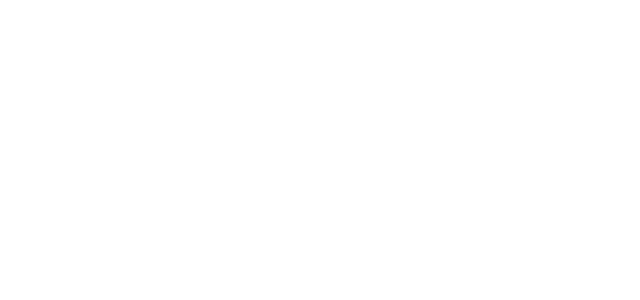
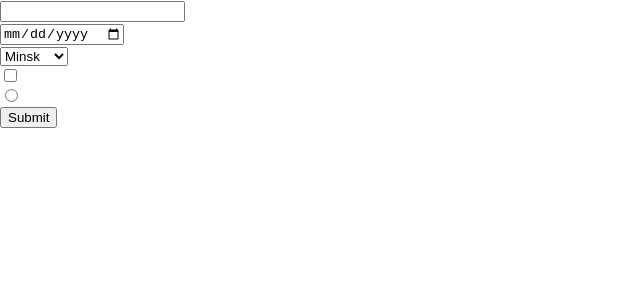
Before and after one commit to AntonFio/React2023Q1, a React (Vite) app in the folder react-form/: page / in a window 1280 px wide. Shown: the top 300 px of the page, without its empty margins (0-640 px from the left). Built offline with nearby package versions, Linux system fonts and the light colour scheme.

Commit message:
feat:add test form

```diff
--- a/react-form/src/App.tsx
+++ b/react-form/src/App.tsx
@@ -1,8 +1,98 @@
+/* eslint-disable @typescript-eslint/ban-types */
 import './App.css';
-import React from 'react';
+import React, { Component } from 'react';
 
-function App() {
-  return <div className="App"></div>;
+interface Prop {
+  valueName: string;
+  valueDate: string;
+  valueSelect: string;
+  valueCheckbox: boolean;
+  valueRadio: boolean;
 }
 
-export default App;
+interface State {
+  data: Prop[];
+}
+
+export default class App extends Component<{}, State> {
+  state = {
+    data: [] as {
+      valueName: string;
+      valueDate: string;
+      valueSelect: string;
+      valueCheckbox: boolean;
+      valueRadio: boolean;
+    }[],
+  };
+
+  inputName = React.createRef<HTMLInputElement>();
+  inputDate = React.createRef<HTMLInputElement>();
+  dateSelect = React.createRef<HTMLSelectElement>();
+  checkbox = React.createRef<HTMLInputElement>();
+  inputRadio = React.createRef<HTMLInputElement>();
+
+  handleSubmit = (e: React.FormEvent<HTMLFormElement>) => {
+    e.preventDefault();
+    // const valueName = this.inputName.current?.value || '';
+    // const valueDate = this.inputDate.current?.value || '';
+    // const valueSelect = this.dateSelect.current?.value || '';
+    // const valueCheckbox = this.checkbox.current?.checked;
+    // const valueRadio = this.inputRadio.current?.checked;
+    const data = {
+      valueName: this.inputName.current!.value,
+      valueDate: this.inputDate.current!.value,
+      valueSelect: this.dateSelect.current!.value,
+      valueCheckbox: this.checkbox.current!.checked,
+      valueRadio: this.inputRadio.current!.checked,
+    };
+    this.setState((prevState) => ({ data: [...prevState.data, data] }));
+  };
+
+  handleClearButtonClick = () => {
+    this.inputName.current!.value = '';
+    this.inputDate.current!.value = '';
+    this.dateSelect.current!.value = '';
+    this.checkbox.current!.checked;
+    this.inputRadio.current!.checked;
+  };
+
+  render() {
+    const { data } = this.state;
+    return (
+      <>
+        <form onSubmit={this.handleSubmit}>
+          <div>
+            <input type="text" name="inputName" ref={this.inputName} required />
+          </div>
+          <div>
+            <input type="date" name="inputDate" ref={this.inputDate} required />
+          </div>
+          <div>
+            <select name="selectValue" ref={this.dateSelect} required>
+              <option>Minsk</option>
+              <option>Belarus</option>
+              <option>Ucrain</option>
+            </select>
+          </div>
+          <div>
+            <input type="checkbox" name="agree" ref={this.checkbox} required />
+          </div>
+          <div>
+            <input type="radio" name="radio" ref={this.inputRadio} required />
+          </div>
+          <div>
+            <input type="submit" value="Submit" />
+          </div>
+        </form>
+        <div>
+          {data.map((item, index) => (
+            <div key={index}>
+              <h3>{item.valueName}</h3>
+              <p>{item.valueDate}</p>
+            </div>
+          ))}
+        </div>
+      </>
+    );
+  }
+}
```
